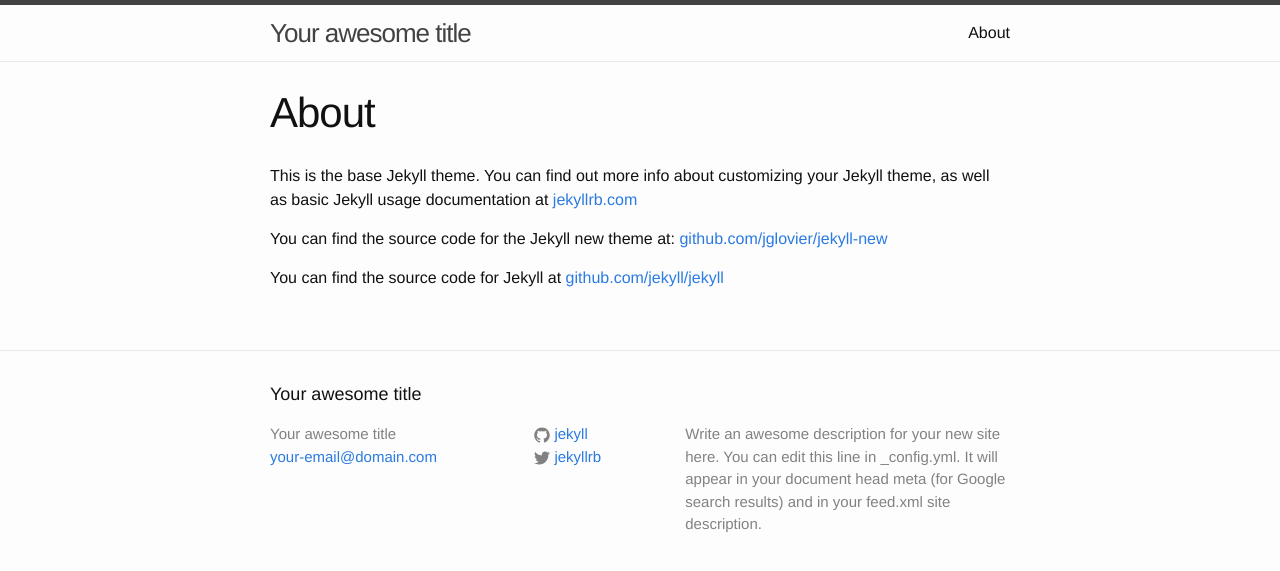
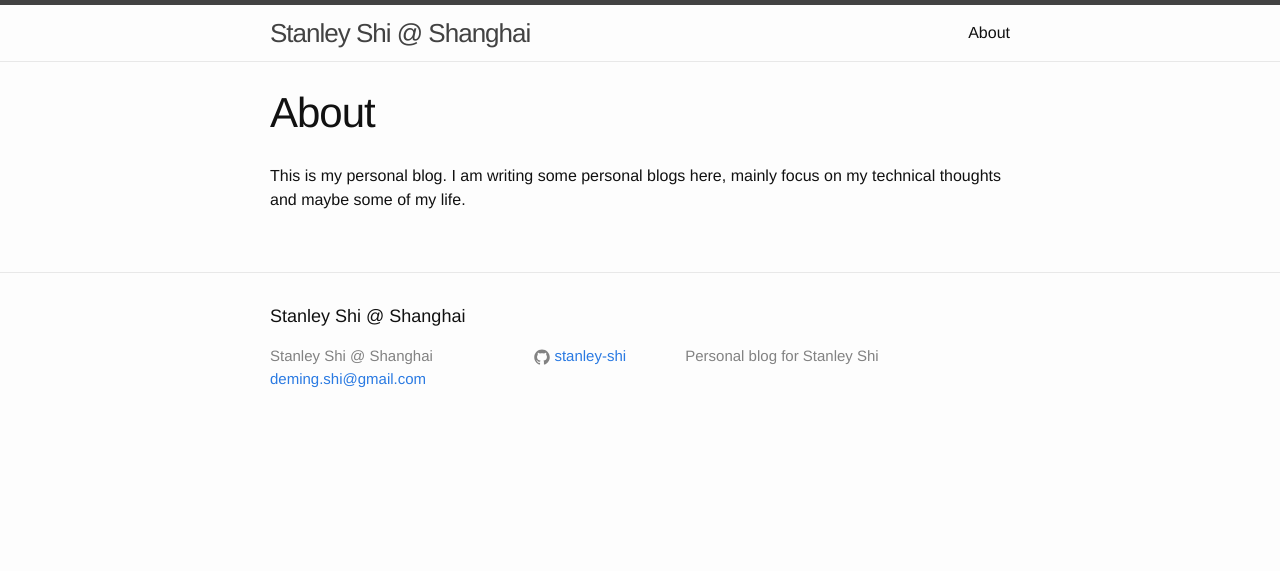
Before and after one commit to stanley-shi/stanley-shi.github.io, a Jekyll site: the page built from about.md, in a window 1280 px wide. Shown: the top 571 px of the page. Built offline with Jekyll 4.4.1, drawn with Linux system fonts in a browser that asks for light colours.

Commit message:
misc changes to the general setting

```diff
--- a/_config.yml
+++ b/_config.yml
@@ -1,14 +1,15 @@
 # Site settings
-title: Your awesome title
-email: your-email@domain.com
+title: Stanley Shi @ Shanghai
+email: deming.shi@gmail.com
 description: > # this means to ignore newlines until "baseurl:"
-  Write an awesome description for your new site here. You can edit this
-  line in _config.yml. It will appear in your document head meta (for
-  Google search results) and in your feed.xml site description.
+    Personal blog for Stanley Shi
 baseurl: "" # the subpath of your site, e.g. /blog/
-url: "http://yourdomain.com" # the base hostname & protocol for your site
-twitter_username: jekyllrb
-github_username:  jekyll
+url: "http://stanley-shi.github.io/" # the base hostname & protocol for your site
+#twitter_username: jekyllrb
+github_username:  stanley-shi
 
 # Build settings
 markdown: kramdown
+
+highlighter: pygments
+github:
--- a/about.md
+++ b/about.md
@@ -4,8 +4,4 @@
 permalink: /about/
 ---
 
-This is the base Jekyll theme. You can find out more info about customizing your Jekyll theme, as well as basic Jekyll usage documentation at [jekyllrb.com](http://jekyllrb.com/)
-
-You can find the source code for the Jekyll new theme at: [github.com/jglovier/jekyll-new](https://github.com/jglovier/jekyll-new)
-
-You can find the source code for Jekyll at [github.com/jekyll/jekyll](https://github.com/jekyll/jekyll)
+This is my personal blog. I am writing some personal blogs here, mainly focus on my technical thoughts and maybe some of my life.
```
Also changed, not shown: 1 other file.
